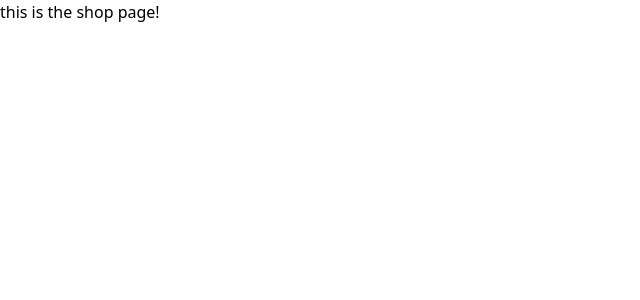
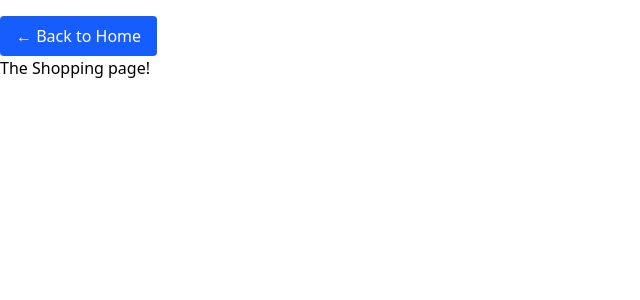
Before and after one commit to adrianc1/shopping-page, a React (Vite) app: page /shop in a window 1280 px wide. Shown: the top 300 px of the page, without its empty margins (0-640 px from the left). Built offline with nearby package versions, Linux system fonts and the light colour scheme.

Commit message:
styled backhome button able to toggle between pages

```diff
--- /dev/null
+++ b/src/components/BackHomeBtn.jsx
@@ -0,0 +1,14 @@
+import { Link } from 'react-router-dom';
+
+const BackHomeBtn = () => {
+	return (
+		<Link
+			to="/"
+			className="inline-block px-4 py-2 mt-4 text-white bg-blue-600 rounded hover:bg-blue-700 transition"
+		>
+			← Back to Home
+		</Link>
+	);
+};
+
+export default BackHomeBtn;
--- a/src/pages/Shop.jsx
+++ b/src/pages/Shop.jsx
@@ -1,5 +1,11 @@
+import BackHomeBtn from '../components/BackHomeBtn';
 const Shop = () => {
-	return <h1>this is the shop page!</h1>;
+	return (
+		<>
+			<BackHomeBtn />
+			<h1>The Shopping page!</h1>
+		</>
+	);
 };
 
 export default Shop;
```
